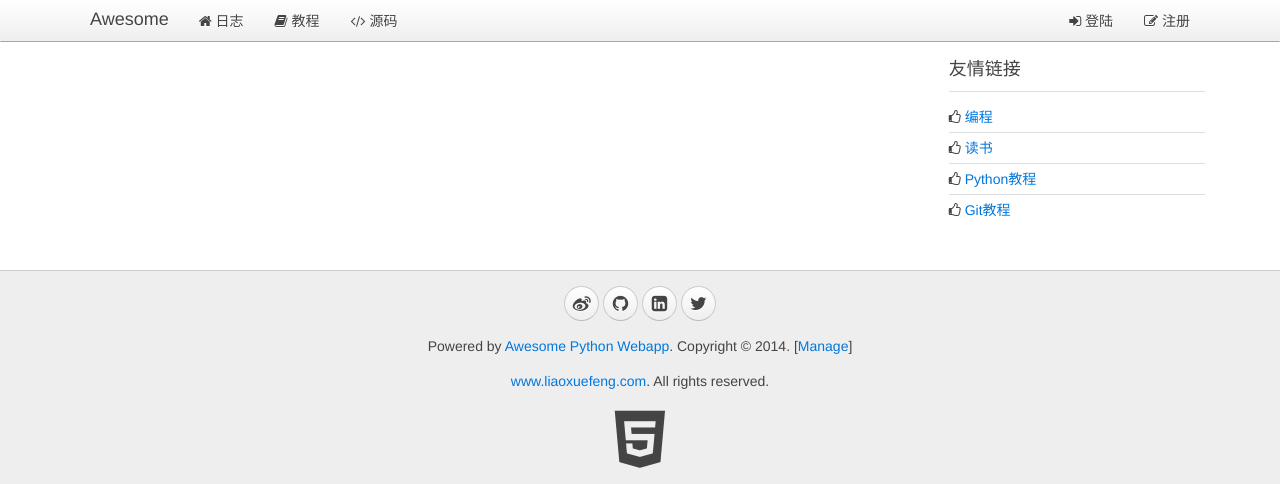
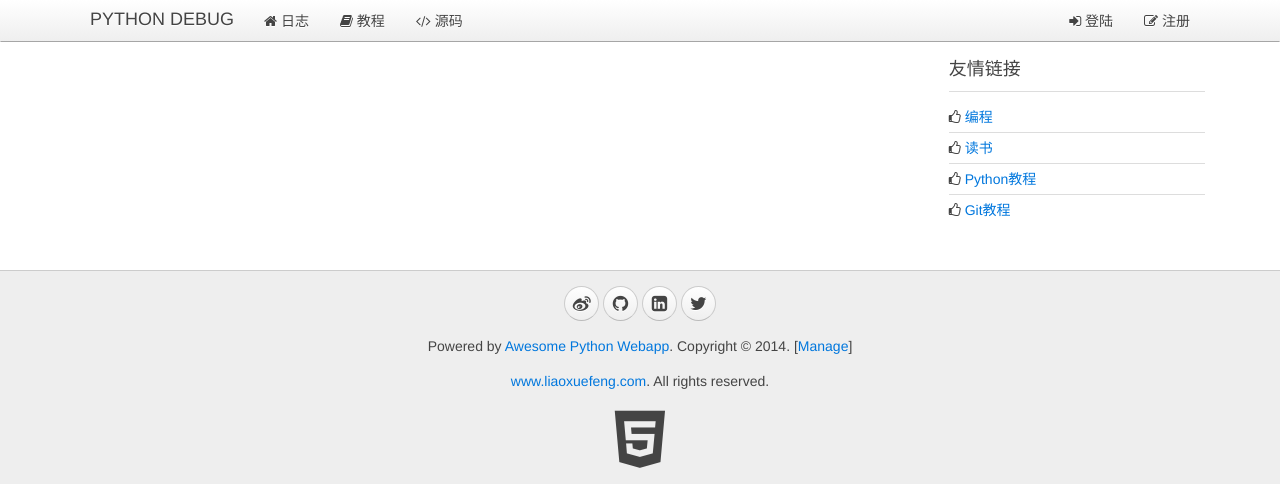
Before and after one commit to hfloveyy/myweb, a Flask app: template templates/blog.html in a window 1280 px wide. Shown: the top 484 px of the page. Run offline with Flask 2, Linux system fonts and the light colour scheme; the template is opened without the code that fills it, so the values that code supplies are empty.

Commit message:
make it better

```diff
--- a/templates/__base__.html
+++ b/templates/__base__.html
@@ -6,17 +6,15 @@
     <title>{% block title %} ? {% endblock %} - Awesome Python Webapp</title>
     <link rel="stylesheet" href="/static/css/uikit.min.css">
     <link rel="stylesheet" href="/static/css/uikit.gradient.min.css">
-    <link rel="stylesheet" href="/static/css/awesome.css" />
     <script src="/static/js/jquery.min.js"></script>
     <script src="/static/js/md5.js"></script>
     <script src="/static/js/uikit.min.js"></script>
-    <script src="/static/js/awesome.js"></script>
     {% block beforehead %}<!-- before head  -->{% endblock %}
 </head>
 <body>
     <nav class="uk-navbar uk-navbar-attached uk-margin-bottom">
         <div class="uk-container uk-container-center">
-            <a href="/" class="uk-navbar-brand">Awesome</a>
+            <a href="/" class="uk-navbar-brand">PYTHON DEBUG</a>
             <ul class="uk-navbar-nav">
                 <li data-url="blogs"><a href="/"><i class="uk-icon-home"></i> 日志</a></li>
                 <li><a target="_blank" href="#"><i class="uk-icon-book"></i> 教程</a></li>
```
